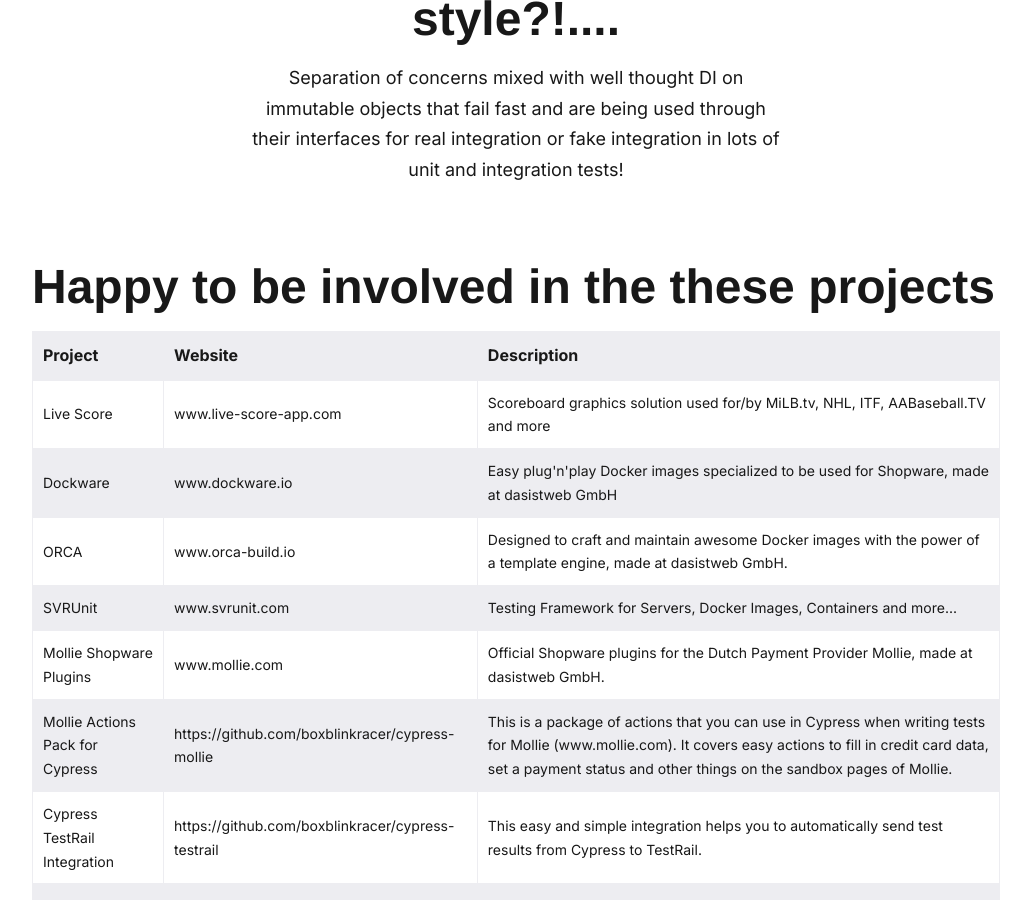
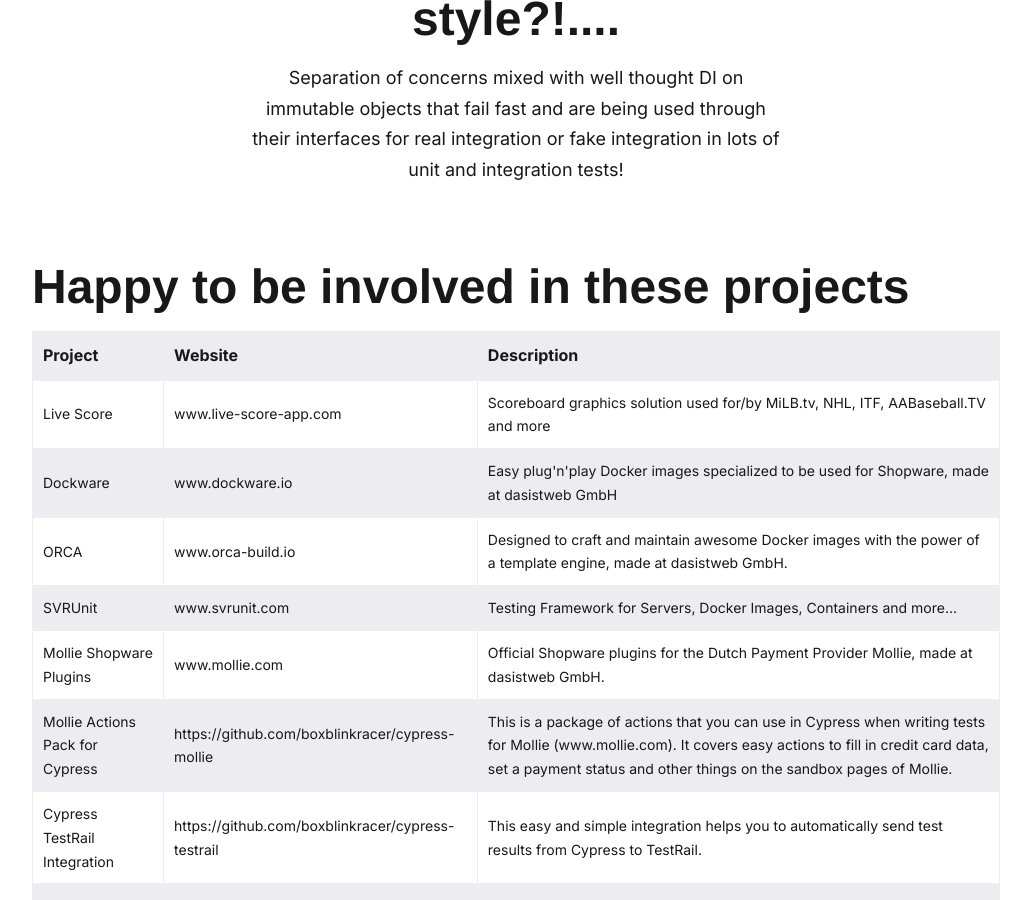
Before and after one commit to boxblinkracer/boxblinkracer.github.io, a Jekyll site: the page built from index.html, in a window 1280 px wide and 900 px high, scrolled down 969 px. Shown: the whole window, without its empty margins (124-1155 px from the left). Built offline with Jekyll 4.4.1, drawn with Linux system fonts in a browser that asks for light colours; nearby versions of some CDN libraries; some web fonts are replaced.

Commit message:
fix typo

```diff
--- a/_includes/section-codestyle.html
+++ b/_includes/section-codestyle.html
@@ -21,7 +21,7 @@
         <div class="row">
             <div class="col col-12">
                 <div class="container__inner">
-                    <h2 class="section__title">Happy to be involved in the these projects</h2>
+                    <h2 class="section__title">Happy to be involved in these projects</h2>
                     <div class="table-container">
                         <table>
                             <tr>
```
